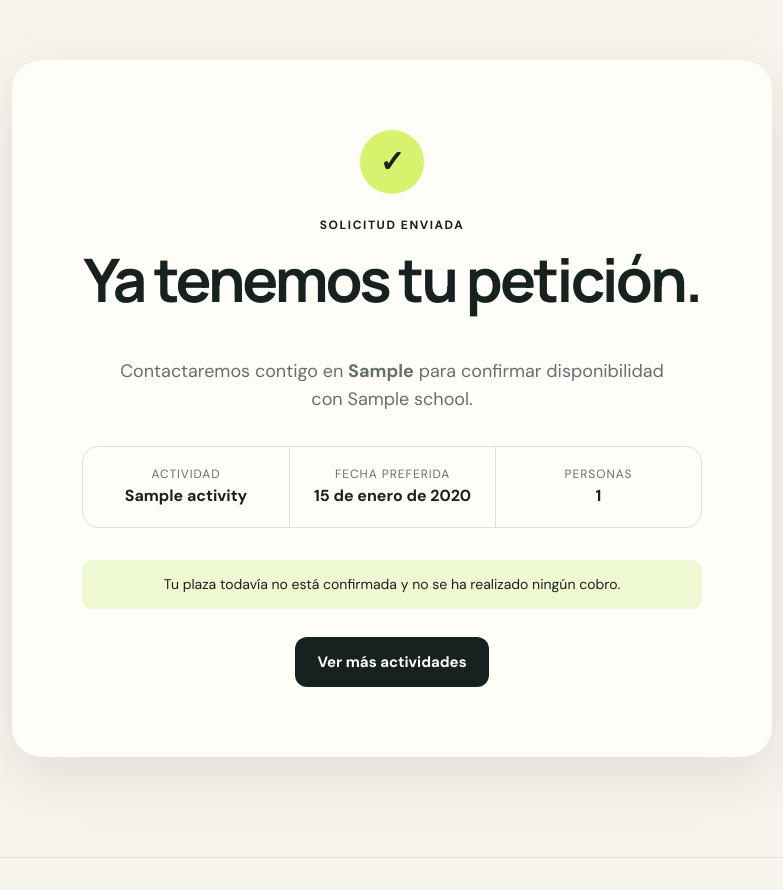
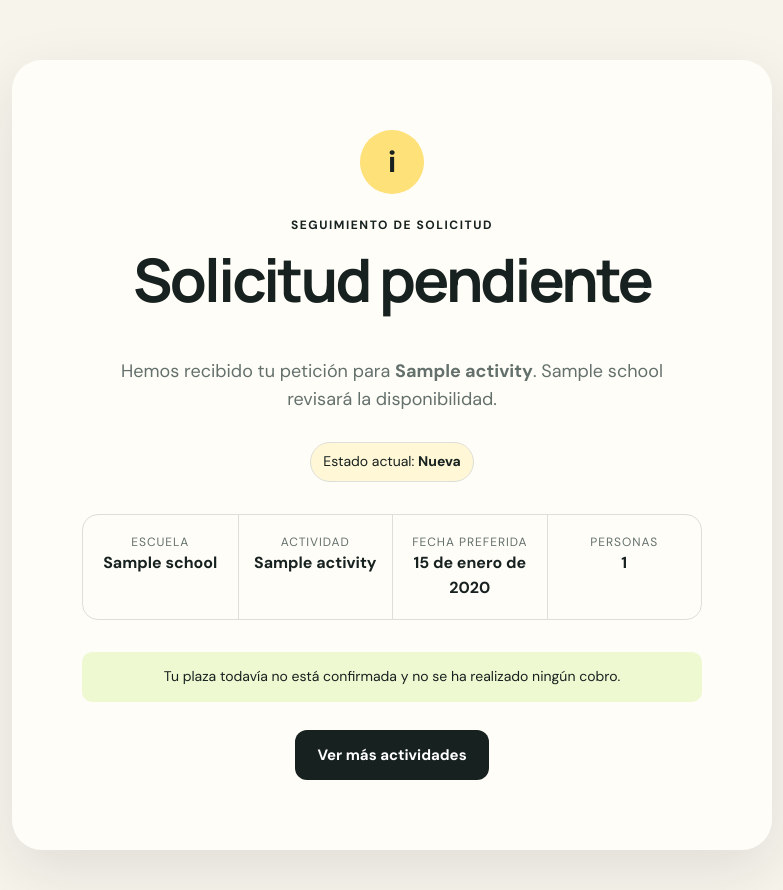
Before and after one commit to Wingman2025/wingsalsa-marketplace, a Django app: page /solicitud/00000000-0000-0000-0000-000000000001/enviada/ in a window 1280 px wide. Shown: the part 88-978 px from the top of the page, without its empty margins (248-1031 px from the left). Run offline with Django 5.2, Linux system fonts and the light colour scheme; tables that the repository leaves empty hold one stand-in row (values such as "Sample post").

Commit message:
feat: add dynamic booking status tracking

```diff
--- a/marketplace/views.py
+++ b/marketplace/views.py
@@ -2,6 +2,7 @@ from django.db.models import Case, IntegerField, Q, Value, When
 from django.db import connection
 from django.http import JsonResponse
 from django.shortcuts import get_object_or_404, redirect, render
+from django.views.decorators.cache import never_cache
 
 from .forms import BookingRequestForm
 from .models import Activity, BookingRequest, School
@@ -83,6 +84,7 @@ def activity_detail(request, slug):
     )
 
 
+@never_cache
 def booking_success(request, public_id):
     booking = get_object_or_404(
         BookingRequest.objects.select_related("activity", "activity__school"),
--- a/static/css/style.css
+++ b/static/css/style.css
@@ -167,12 +167,22 @@ textarea { resize: vertical; }
 .success-wrap { width: min(760px, calc(100% - 40px)); min-height: calc(100vh - 180px); margin: auto; padding: 60px 0 100px; display: grid; place-items: center; }
 .success-card { width: 100%; padding: clamp(34px, 7vw, 70px); border-radius: 30px; text-align: center; background: var(--paper); box-shadow: var(--shadow); }
 .success-icon { width: 64px; height: 64px; margin: 0 auto 22px; display: grid; place-items: center; border-radius: 50%; background: var(--lime); font-size: 30px; font-weight: 800; }
+.success-icon--new { background: #ffe179; }
+.success-icon--contacted { background: #acd8ff; }
+.success-icon--cancelled { background: #ffb7aa; }
 .success-card h1 { font-size: clamp(38px, 6vw, 60px); line-height: 1; letter-spacing: -.045em; }
-.success-card > p:not(.kicker, .important-note) { max-width: 560px; margin: 0 auto 28px; color: var(--muted); font-size: 18px; }
-.success-summary { margin: 32px 0; display: grid; grid-template-columns: repeat(3, 1fr); border: 1px solid var(--line); border-radius: 16px; }
+.success-card > p:not(.kicker, .important-note, .tracking-status) { max-width: 560px; margin: 0 auto 28px; color: var(--muted); font-size: 18px; }
+.tracking-status { width: fit-content; margin: 0 auto 28px; padding: 8px 12px; border: 1px solid var(--line); border-radius: 999px; background: var(--white); font-size: 14px; }
+.tracking-status--new { background: #fff7d6; }
+.tracking-status--contacted { background: #edf6ff; }
+.tracking-status--confirmed { background: #eef8d1; }
+.tracking-status--cancelled { background: #ffebe7; }
+.success-summary { margin: 32px 0; display: grid; grid-template-columns: repeat(4, 1fr); border: 1px solid var(--line); border-radius: 16px; }
 .success-summary div { padding: 18px 12px; }
 .success-summary div + div { border-left: 1px solid var(--line); }
 .important-note { margin-bottom: 28px; padding: 14px; border-radius: 10px; background: #eef8d1; font-size: 14px; }
+.status-note--contacted { background: #edf6ff; }
+.status-note--cancelled { background: #ffebe7; }
 
 footer { width: min(1180px, calc(100% - 40px)); margin: auto; padding: 40px 0 55px; display: flex; justify-content: space-between; border-top: 1px solid var(--line); }
 footer p { margin: 5px 0 0; color: var(--muted); }
--- a/templates/marketplace/booking_success.html
+++ b/templates/marketplace/booking_success.html
@@ -1,20 +1,43 @@
 {% extends "base.html" %}
 
-{% block title %}Solicitud enviada · Wingsalsa MarketPlace{% endblock %}
+{% block title %}Estado de tu solicitud · Wingsalsa MarketPlace{% endblock %}
 
 {% block content %}
 <section class="success-wrap">
     <div class="success-card">
-        <span class="success-icon" aria-hidden="true">✓</span>
-        <p class="kicker">Solicitud enviada</p>
-        <h1>Ya tenemos tu petición.</h1>
-        <p>Contactaremos contigo en <strong>{{ booking.contact }}</strong> para confirmar disponibilidad con {{ booking.activity.school.name }}.</p>
+        <span class="success-icon success-icon--{{ booking.status }}" aria-hidden="true">
+            {% if booking.status == "confirmed" %}✓{% elif booking.status == "cancelled" %}×{% else %}i{% endif %}
+        </span>
+        <p class="kicker">Seguimiento de solicitud</p>
+        {% if booking.status == "confirmed" %}
+            <h1>Reserva confirmada</h1>
+            <p>Tu plaza para <strong>{{ booking.activity.title }}</strong> con {{ booking.activity.school.name }} está confirmada.</p>
+        {% elif booking.status == "cancelled" %}
+            <h1>Solicitud cancelada</h1>
+            <p>La solicitud para <strong>{{ booking.activity.title }}</strong> con {{ booking.activity.school.name }} figura como cancelada.</p>
+        {% elif booking.status == "contacted" %}
+            <h1>Contacto iniciado</h1>
+            <p>{{ booking.activity.school.name }} ha iniciado el contacto sobre tu solicitud para <strong>{{ booking.activity.title }}</strong>.</p>
+        {% else %}
+            <h1>Solicitud pendiente</h1>
+            <p>Hemos recibido tu petición para <strong>{{ booking.activity.title }}</strong>. {{ booking.activity.school.name }} revisará la disponibilidad.</p>
+        {% endif %}
+        <p class="tracking-status tracking-status--{{ booking.status }}">Estado actual: <strong>{{ booking.get_status_display }}</strong></p>
         <div class="success-summary">
+            <div><span>Escuela</span><strong>{{ booking.activity.school.name }}</strong></div>
             <div><span>Actividad</span><strong>{{ booking.activity.title }}</strong></div>
             <div><span>Fecha preferida</span><strong>{{ booking.preferred_date|date:"j \d\e F \d\e Y" }}</strong></div>
             <div><span>Personas</span><strong>{{ booking.participants }}</strong></div>
         </div>
-        <p class="important-note">Tu plaza todavía no está confirmada y no se ha realizado ningún cobro.</p>
+        {% if booking.status == "confirmed" %}
+            <p class="important-note status-note--confirmed">Tu reserva está confirmada para la fecha y el número de personas indicados.</p>
+        {% elif booking.status == "cancelled" %}
+            <p class="important-note status-note--cancelled">Esta solicitud ya no está activa.</p>
+        {% elif booking.status == "contacted" %}
+            <p class="important-note status-note--contacted">Revisa el canal de contacto indicado: {{ booking.contact }}. La plaza seguirá pendiente hasta que aparezca como confirmada.</p>
+        {% else %}
+            <p class="important-note">Tu plaza todavía no está confirmada y no se ha realizado ningún cobro.</p>
+        {% endif %}
         <a class="button button-dark" href="{% url 'marketplace:activity_list' %}">Ver más actividades</a>
     </div>
 </section>
```
Also changed, not shown: marketplace/tests.py (+34 -0 lines).
